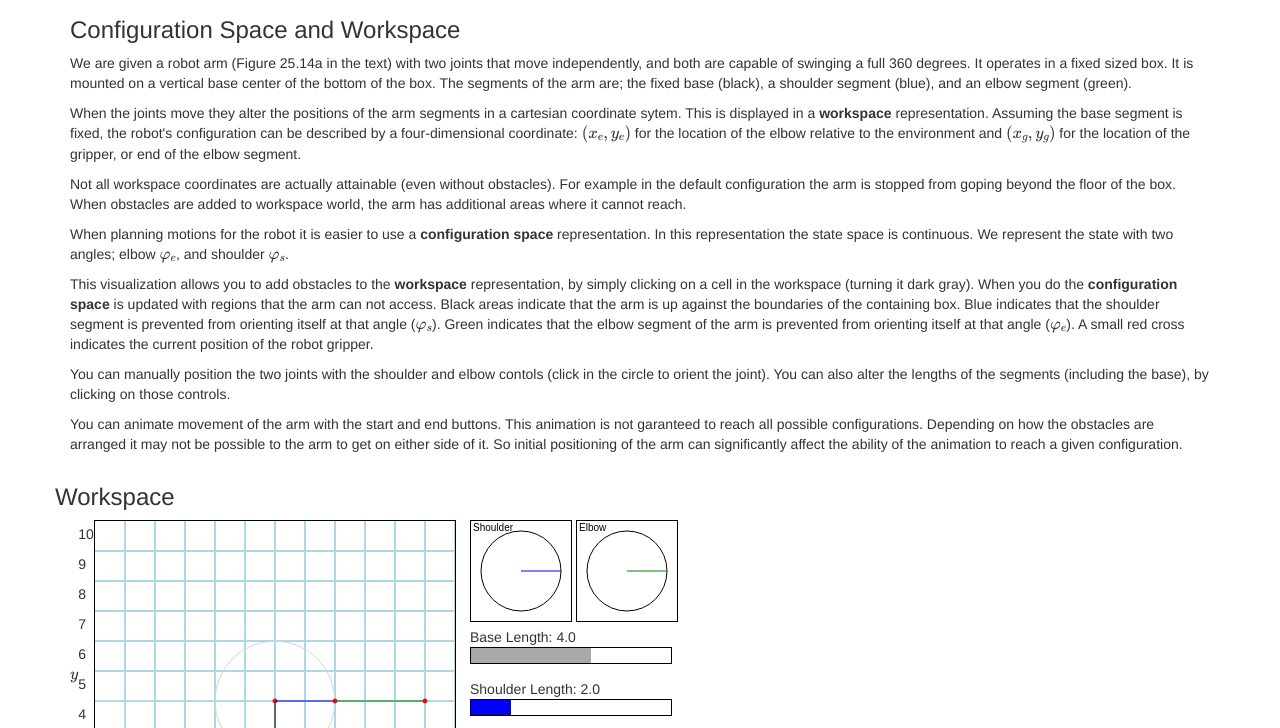
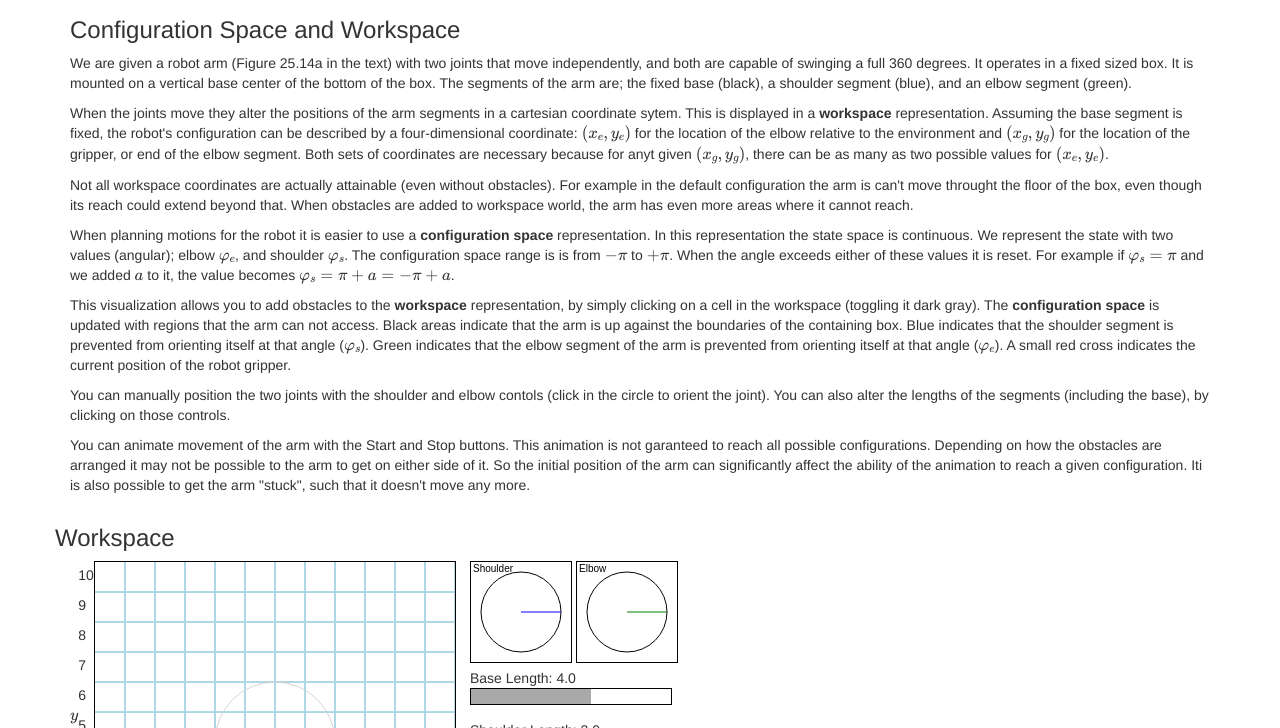
Before and after one commit to jconallen/configuration-and-workspace, a plain HTML site: page index.html in a window 1280 px wide. Shown: the part 63-791 px from the top of the page. Drawn offline with nearby package versions, Linux system fonts and the light colour scheme; some packages are replaced by stand-ins of ours.

Commit message:
fixed a few typos, updated doc

```diff
--- a/index.html
+++ b/index.html
@@ -33,25 +33,31 @@
             the robot's configuration can be described by a four-dimensional
             coordinate: \((x_e, y_e)\) for the location of the elbow relative to
             the environment and \((x_g, y_g)\) for the location of the gripper,
-            or end of the elbow segment.
+            or end of the elbow segment.  Both sets of coordinates are necessary
+            because for anyt given \((x_g, y_g)\), there can be as many as two
+            possible values for \((x_e, y_e)\).
           </p>
           <p>
             Not all workspace coordinates are actually attainable (even without
             obstacles). For example in the default configuration the arm is
-            stopped from goping beyond the floor of the box. When obstacles are
-            added to workspace world, the arm has additional areas where it
-            cannot reach.
+            can't move throught the floor of the box, even though its reach could
+            extend beyond that. When obstacles are added to workspace world, the
+            arm has even more areas where it cannot reach.
           </p>
           <p>
             When planning motions for the robot it is easier to use a
             <b>configuration space</b> representation. In this representation
             the state space is continuous. We represent the state with two
-            angles; elbow \(\varphi_e\), and shoulder \(\varphi_s\).
+            values (angular); elbow \(\varphi_e\), and shoulder \(\varphi_s\).
+            The configuration space range is is from \(-\pi\) to \(+\pi\).  When
+            the angle exceeds either of these values it is reset.  For example
+            if \(\varphi_s=\pi\) and we added \(a\) to it, the value becomes
+            \(\varphi_s=\pi+a=-\pi+a \).
           </p>
           <p>
             This visualization allows you to add obstacles to the
             <b>workspace</b> representation, by simply clicking on a cell in the
-            workspace (turning it dark gray). When you do the
+            workspace (toggling it dark gray). The
             <b>configuration space</b> is updated with regions that the arm can
             not access. Black areas indicate that the arm is up against the
             boundaries of the containing box. Blue indicates that the shoulder
@@ -60,7 +66,6 @@
             is prevented from orienting itself at that angle (\(\varphi_e\)).
             A small red cross indicates the current position of the robot gripper.
           </p>
-
           <p>
             You can manually position the two joints with the shoulder and elbow
             contols (click in the circle to orient the joint). You can also
@@ -68,12 +73,13 @@
             on those controls.
           </p>
           <p>
-            You can animate movement of the arm with the start and end buttons.
+            You can animate movement of the arm with the Start and Stop buttons.
             This animation is not garanteed to reach all possible
             configurations. Depending on how the obstacles are arranged it may
-            not be possible to the arm to get on either side of it. So initial
-            positioning of the arm can significantly affect the ability of the
-            animation to reach a given configuration.
+            not be possible to the arm to get on either side of it. So the initial
+            position of the arm can significantly affect the ability of the
+            animation to reach a given configuration.  Iti is also possible to get
+            the arm "stuck", such that it doesn't move any more.
           </p>
         </div>
       </div>
```
